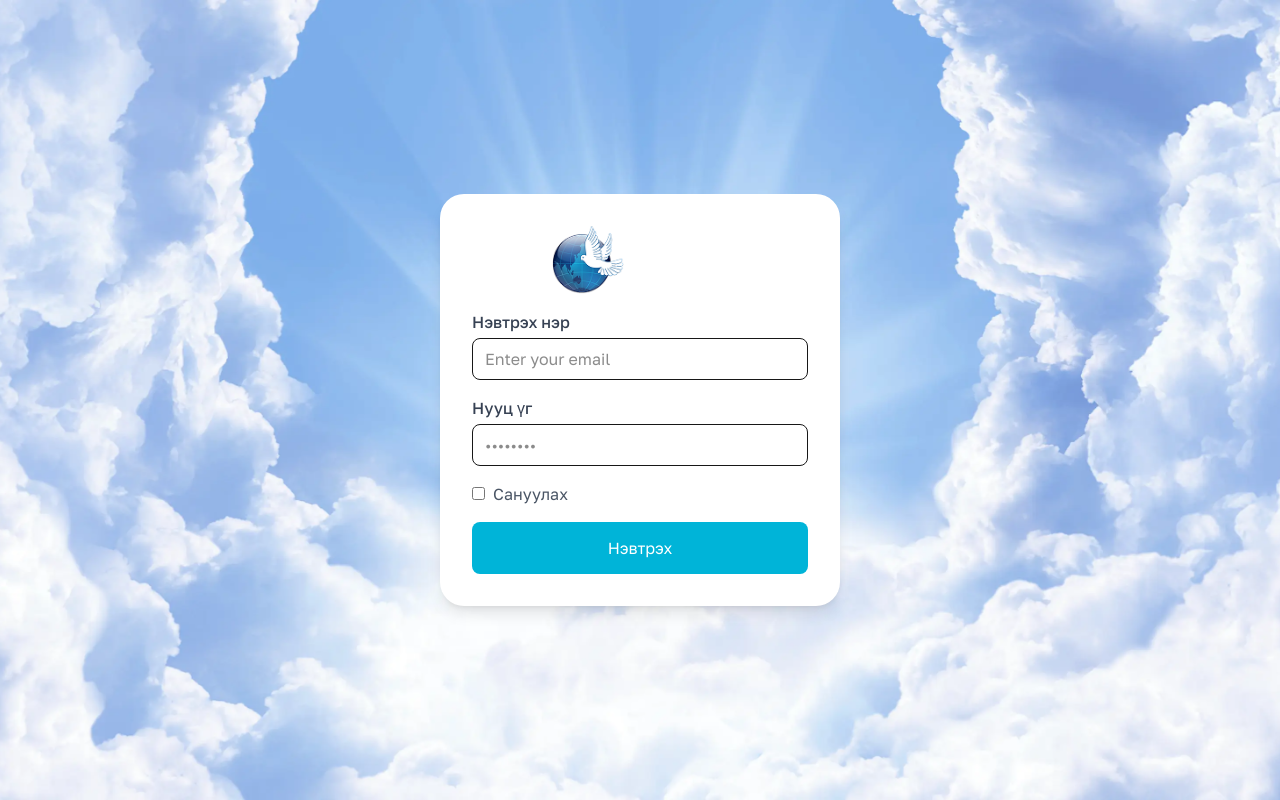
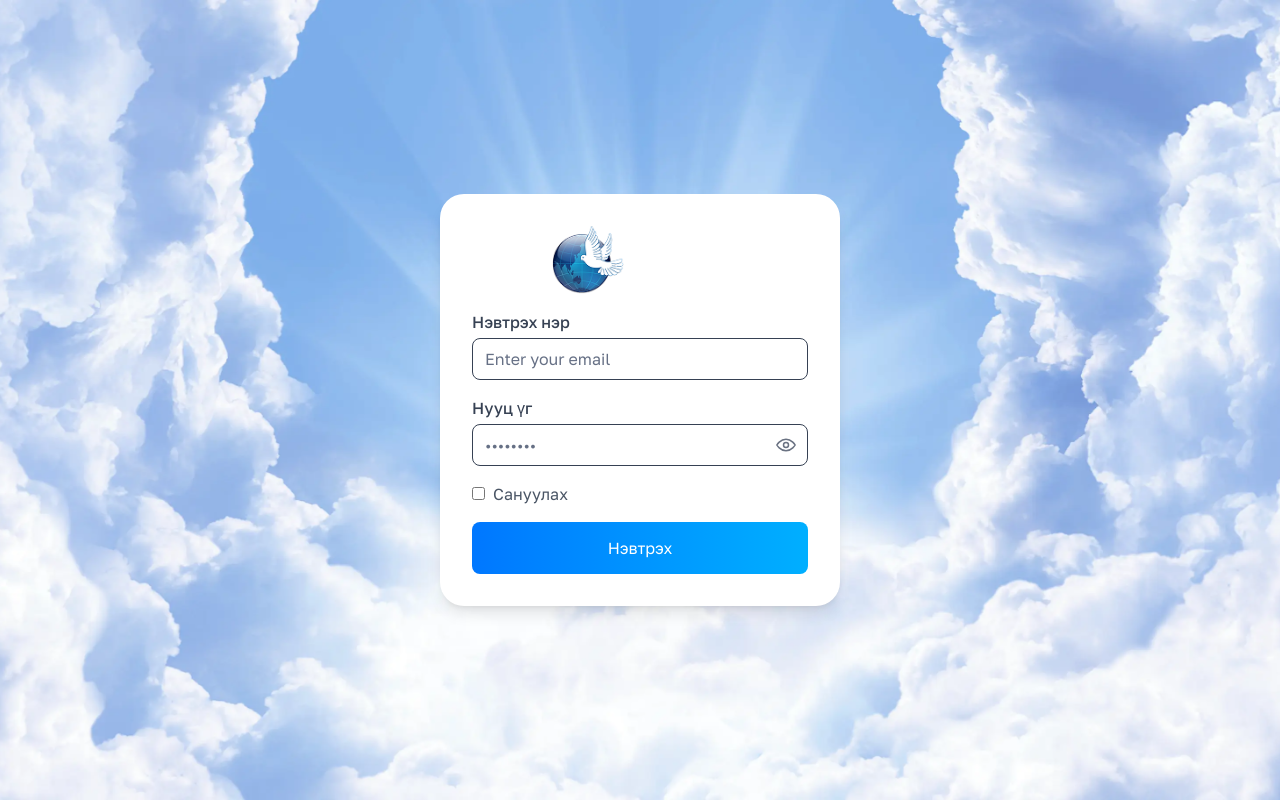
Before and after one commit to church-calendar/calendar-super-admin-web, a Next.js app: page / in a window 1280 px wide. Built offline with nearby package versions, Linux system fonts and the light colour scheme.

Commit message:
fix smth

```diff
--- a/src/app/page.tsx
+++ b/src/app/page.tsx
@@ -1,6 +1,11 @@
+"use client"
+
 import Image from "next/image";
+import { useState } from "react";
 
 export default function LoginPage() {
+  const [showPassword, setShowPassword] = useState(false);
+
   return (
     <div
       className="h-screen w-screen flex items-center justify-center bg-cover bg-center"
@@ -8,34 +13,60 @@ export default function LoginPage() {
     >
       <div className="bg-white shadow-lg rounded-3xl p-8 w-[400px] flex flex-col items-start">
         {/* Logo */}
-          <div className="mb-4 ml-20">
-          <Image
-            src="/bird.png"
-            alt="logo"
-            width={72}
-            height={64}
-            priority
-          />
+        <div className="mb-4 ml-20">
+          <Image src="/bird.png" alt="logo" width={72} height={64} priority />
         </div>
 
         {/* Нэвтрэх нэр */}
         <div className="w-full mb-4">
-          <label className="block text-gray-700 mb-1 font-medium">Нэвтрэх нэр</label>
+          <label className="block text-gray-700 mb-1 font-medium">
+            Нэвтрэх нэр
+          </label>
           <input
             type="email"
             placeholder="Enter your email"
-            className="w-full px-3 py-2 border rounded-lg focus:outline-none focus:ring-2 focus:ring-sky-400"
+            className="w-full px-3 py-2 border rounded-lg focus:outline-none focus:ring-2 focus:ring-sky-400 placeholder:text-[#667085] text-gray-700"
           />
         </div>
 
         {/* Нууц үг */}
         <div className="w-full mb-4">
-          <label className="block text-gray-700 mb-1 font-medium">Нууц үг</label>
-          <input
-            type="password"
-            placeholder="••••••••"
-            className="w-full px-3 py-2 border rounded-lg focus:outline-none focus:ring-2 focus:ring-sky-400"
-          />
+          <label className="block text-gray-700 mb-1 font-medium">
+            Нууц үг
+          </label>
+
+          <div className="relative w-full">
+            <input
+              type={showPassword ? "text" : "password"}
+              placeholder="••••••••"
+              className="w-full px-3 py-2 border rounded-lg focus:outline-none focus:ring-2 focus:ring-sky-400 placeholder:text-[#667085] pr-10 text-gray-700"
+            />
+            <button
+              type="button"
+              aria-label={showPassword ? "Hide password" : "Show password"}
+              onClick={() => setShowPassword((v) => !v)}
+              className="absolute right-3 top-1/2 -translate-y-1/2 text-gray-500 hover:text-gray-700"
+            >
+              {showPassword ? (
+                // Eye-slash
+                <svg xmlns="http://www.w3.org/2000/svg" className="h-5 w-5"
+                  viewBox="0 0 24 24" fill="none" stroke="currentColor"
+                  strokeWidth="1.8" strokeLinecap="round" strokeLinejoin="round">
+                  <path d="M3 3l18 18" />
+                  <path d="M10.73 5.08A10.55 10.55 0 0 1 12 5c5.52 0 9.77 4.1 10.94 6.06a1.3 1.3 0 0 1 0 1.88c-.54.81-1.43 1.95-2.65 3.03M6.53 6.53C4.3 8.17 2.77 10.12 2.06 11.06a1.3 1.3 0 0 0 0 1.88C3.23 14.9 7.48 19 13 19c.68 0 1.35-.06 2-.18" />
+                  <path d="M9.88 9.88A3 3 0 0 0 12 15a3 3 0 0 0 2.12-.88" />
+                </svg>
+              ) : (
+                // Eye
+                <svg xmlns="http://www.w3.org/2000/svg" className="h-5 w-5"
+                  viewBox="0 0 24 24" fill="none" stroke="currentColor"
+                  strokeWidth="1.8" strokeLinecap="round" strokeLinejoin="round">
+                  <path d="M1 12s4-7 11-7 11 7 11 7-4 7-11 7S1 12 1 12z" />
+                  <circle cx="12" cy="12" r="3" />
+                </svg>
+              )}
+            </button>
+          </div>
         </div>
 
         {/* Сануулах checkbox */}
@@ -47,7 +78,7 @@ export default function LoginPage() {
         </div>
 
         {/* Нэвтрэх button */}
-        <button className="w-full h-13 bg-[#00B4D8] text-white py-2 rounded-lg transition">
+        <button className="w-full h-13 bg-gradient-to-r from-[#0077FF] to-[#00AFFF] text-white py-2 rounded-lg transition">
           Нэвтрэх
         </button>
       </div>
```
